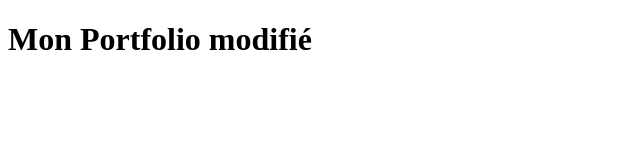
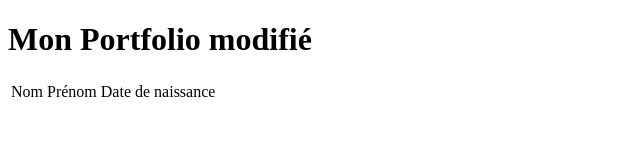
Before and after one commit to agnerayb/Portfolio, a plain HTML site: page index.html in a window 1280 px wide. Shown: the whole page, without its empty margins (0-640 px from the left). Drawn offline with Linux system fonts and the light colour scheme.

Commit message:
modif tableau

```diff
--- a/index.html
+++ b/index.html
@@ -8,5 +8,12 @@
 </head>
 <body>
  <h1>Mon Portfolio modifié</h1>
+ <table>
+    <tr>
+        <td> Nom</td>
+        <td> Prénom</td>
+        <td> Date de naissance</td>
+    </tr>
+ </table>
 </body>
 </html>
```
